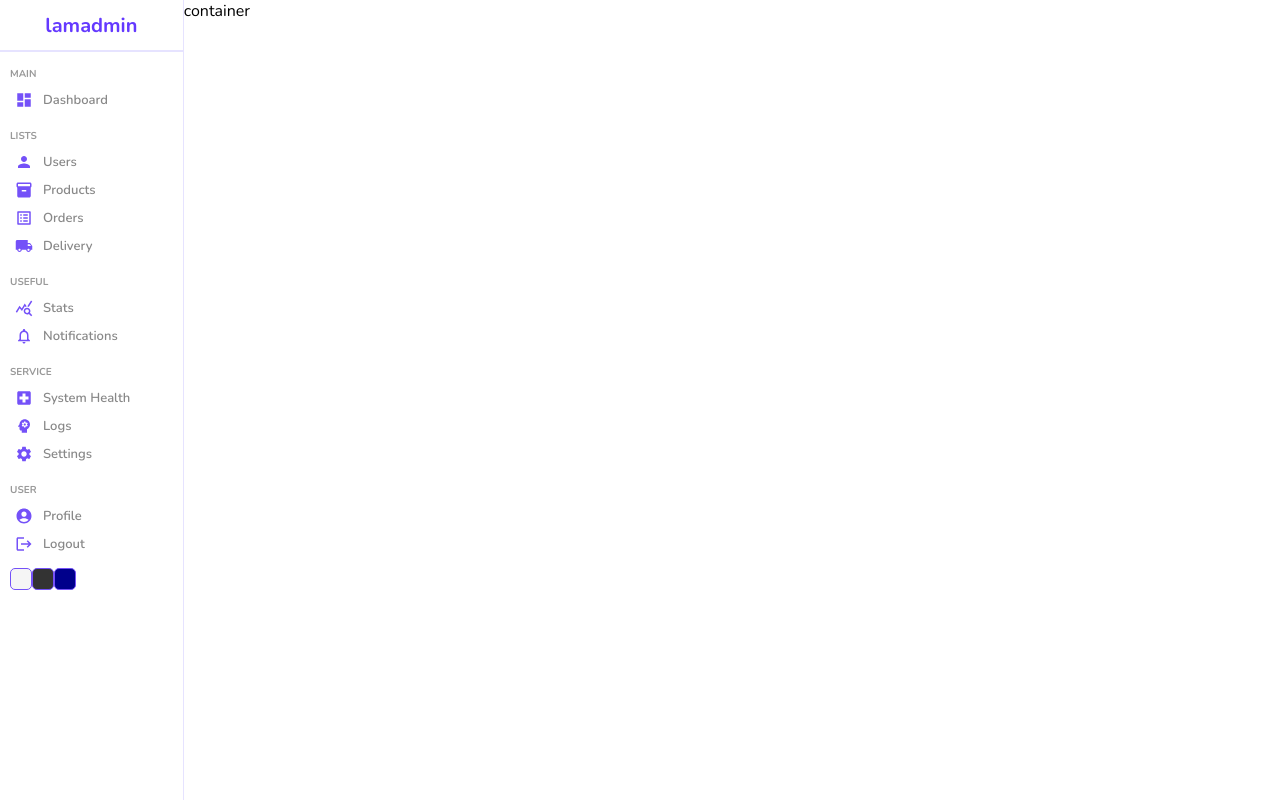
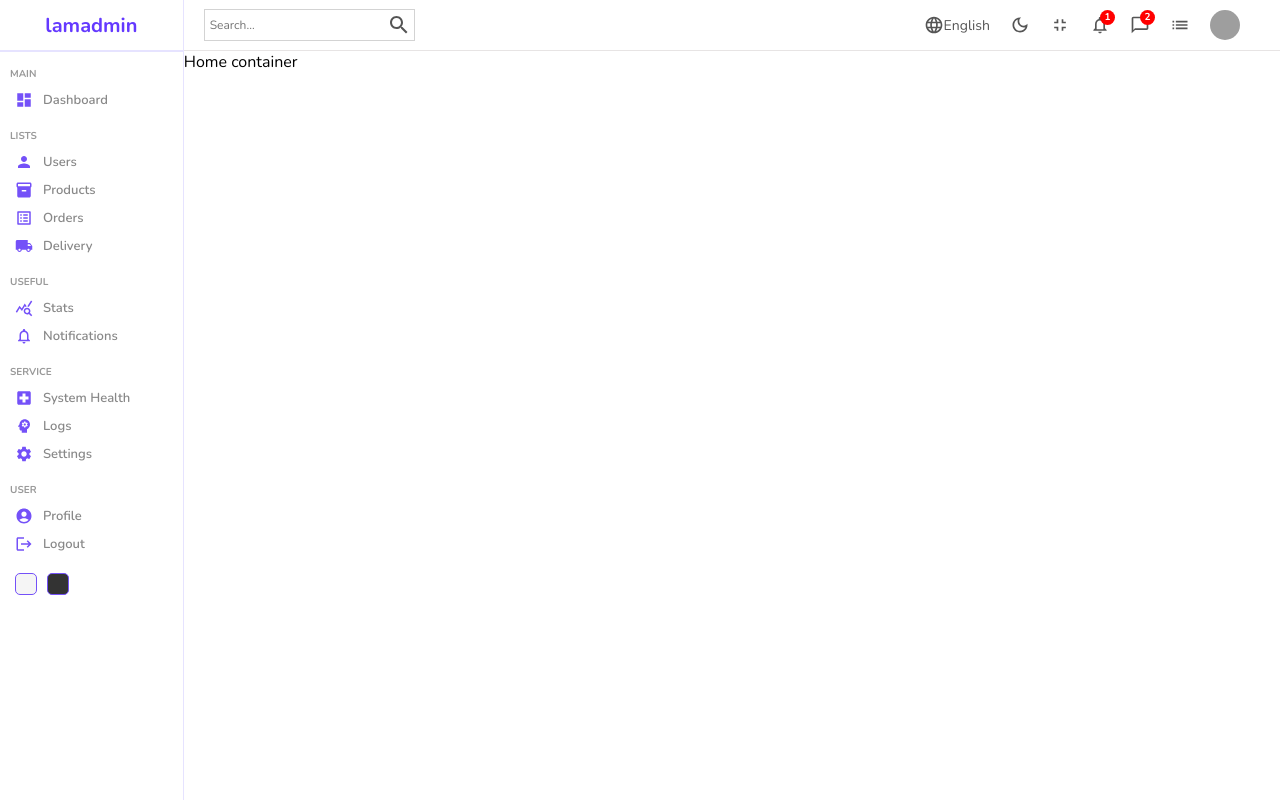
Before and after one commit to irfandayan/reactjs-admin-panel-lamadmin, a React (Create React App) app: page / in a window 1280 px wide. Built offline with nearby package versions, Linux system fonts and the light colour scheme; grey boxes are pictures that could not be loaded.

Commit message:
Add top nav bar

```diff
--- a/public/index.html
+++ b/public/index.html
@@ -14,7 +14,7 @@
       manifest.json provides metadata used when your web app is installed on a
       user's mobile device or desktop. See https://developers.google.com/web/fundamentals/web-app-manifest/
     -->
-    <link rel="manifest" href="%PUBLIC_URL%/manifest.json" />
+    <!-- <link rel="manifest" href="%PUBLIC_URL%/manifest.json" /> -->
     <!--
       Notice the use of %PUBLIC_URL% in the tags above.
       It will be replaced with the URL of the `public` folder during the build.
--- a/src/components/navbar/Navbar.jsx
+++ b/src/components/navbar/Navbar.jsx
@@ -1,8 +1,61 @@
 import React from "react";
+import SearchOutlinedIcon from "@mui/icons-material/SearchOutlined";
+import LanguageOutlinedIcon from "@mui/icons-material/LanguageOutlined";
+import DarkModeOutlinedIcon from "@mui/icons-material/DarkModeOutlined";
+import FullscreenExitOutlinedIcon from "@mui/icons-material/FullscreenExitOutlined";
+import NotificationsNoneOutlinedIcon from "@mui/icons-material/NotificationsNoneOutlined";
+import ChatBubbleOutlineOutlinedIcon from "@mui/icons-material/ChatBubbleOutlineOutlined";
+import ListOutlinedIcon from "@mui/icons-material/ListOutlined";
+
 import "./navbar.scss";
 
 const Navbar = () => {
-  return <div className="navbar">Navbar</div>;
+  return (
+    <div className="navbar">
+      <div className="wrapper">
+        <div className="search">
+          <input type="text" placeholder="Search..." />
+          <SearchOutlinedIcon />
+        </div>
+
+        <div className="items">
+          <div className="item">
+            <LanguageOutlinedIcon className="icon" />
+            English
+          </div>
+
+          <div className="item">
+            <DarkModeOutlinedIcon className="icon" />
+          </div>
+
+          <div className="item">
+            <FullscreenExitOutlinedIcon className="icon" />
+          </div>
+
+          <div className="item">
+            <NotificationsNoneOutlinedIcon className="icon" />
+            <div className="counter">1</div>
+          </div>
+
+          <div className="item">
+            <ChatBubbleOutlineOutlinedIcon className="icon" />
+            <div className="counter">2</div>
+          </div>
+
+          <div className="item">
+            <ListOutlinedIcon className="icon" />
+          </div>
+          <div className="item">
+            <img
+              src="https://images.pexels.com/photos/941693/pexels-photo-941693.jpeg?auto=compress&cs=tinysrgb&dpr=2&w=500"
+              alt=""
+              className="avatar"
+            />
+          </div>
+        </div>
+      </div>
+    </div>
+  );
 };
 
 export default Navbar;
--- a/src/components/navbar/navbar.scss
+++ b/src/components/navbar/navbar.scss
@@ -0,0 +1,65 @@
+.navbar {
+  height: 50px;
+  border-bottom: 0.5px solid rgb(231, 228, 228);
+  display: flex;
+  align-items: center;
+  font-size: 14px;
+  color: #555;
+  .wrapper {
+    width: 100%;
+    display: flex;
+    align-items: center;
+    justify-content: space-between;
+    padding: 20px;
+
+    .search {
+      display: flex;
+      align-items: center;
+      border: 0.5px solid lightgray;
+      padding: 3px;
+
+      input {
+        border: none;
+        outline: none;
+        background-color: transparent;
+
+        &::placeholder {
+          font-size: 12px;
+        }
+      }
+    }
+    .items {
+      display: flex;
+      align-items: center;
+
+      .item {
+        display: flex;
+        align-items: center;
+        margin-right: 20px;
+        position: relative;
+        .icon {
+          font-size: 20px;
+        }
+        .avatar {
+          width: 30px;
+          height: 30px;
+          border-radius: 50%;
+        }
+        .counter {
+          width: 15px;
+          height: 15px;
+          background-color: red;
+          border-radius: 50%;
+          color: white;
+          display: flex;
+          justify-content: center;
+          font-size: 10px;
+          font-weight: bold;
+          position: absolute;
+          top: -5px;
+          right: -5px;
+        }
+      }
+    }
+  }
+}
--- a/src/components/sidebar/Sidebar.jsx
+++ b/src/components/sidebar/Sidebar.jsx
@@ -81,7 +81,6 @@
       <div className="bottom">
         <div className="colorOption"></div>
         <div className="colorOption"></div>
-        <div className="colorOption"></div>
       </div>
     </div>
   );
--- a/src/components/sidebar/sidebar.scss
+++ b/src/components/sidebar/sidebar.scss
@@ -65,6 +65,7 @@
       border-radius: 5px;
       border: 1px solid #7451f8;
       cursor: pointer;
+      margin: 5px;
 
       &:nth-child(1) {
         background-color: whitesmoke;
--- a/src/pages/home/Home.jsx
+++ b/src/pages/home/Home.jsx
@@ -1,4 +1,5 @@
 import React from "react";
+import Navbar from "../../components/navbar/Navbar";
 import Sidebar from "../../components/sidebar/Sidebar";
 import "./home.scss";
 
@@ -6,7 +7,10 @@
   return (
     <div className="home ">
       <Sidebar />
-      <div className="homeContainer">container</div>
+      <div className="homeContainer">
+        <Navbar />
+        Home container
+      </div>
     </div>
   );
 };
```
